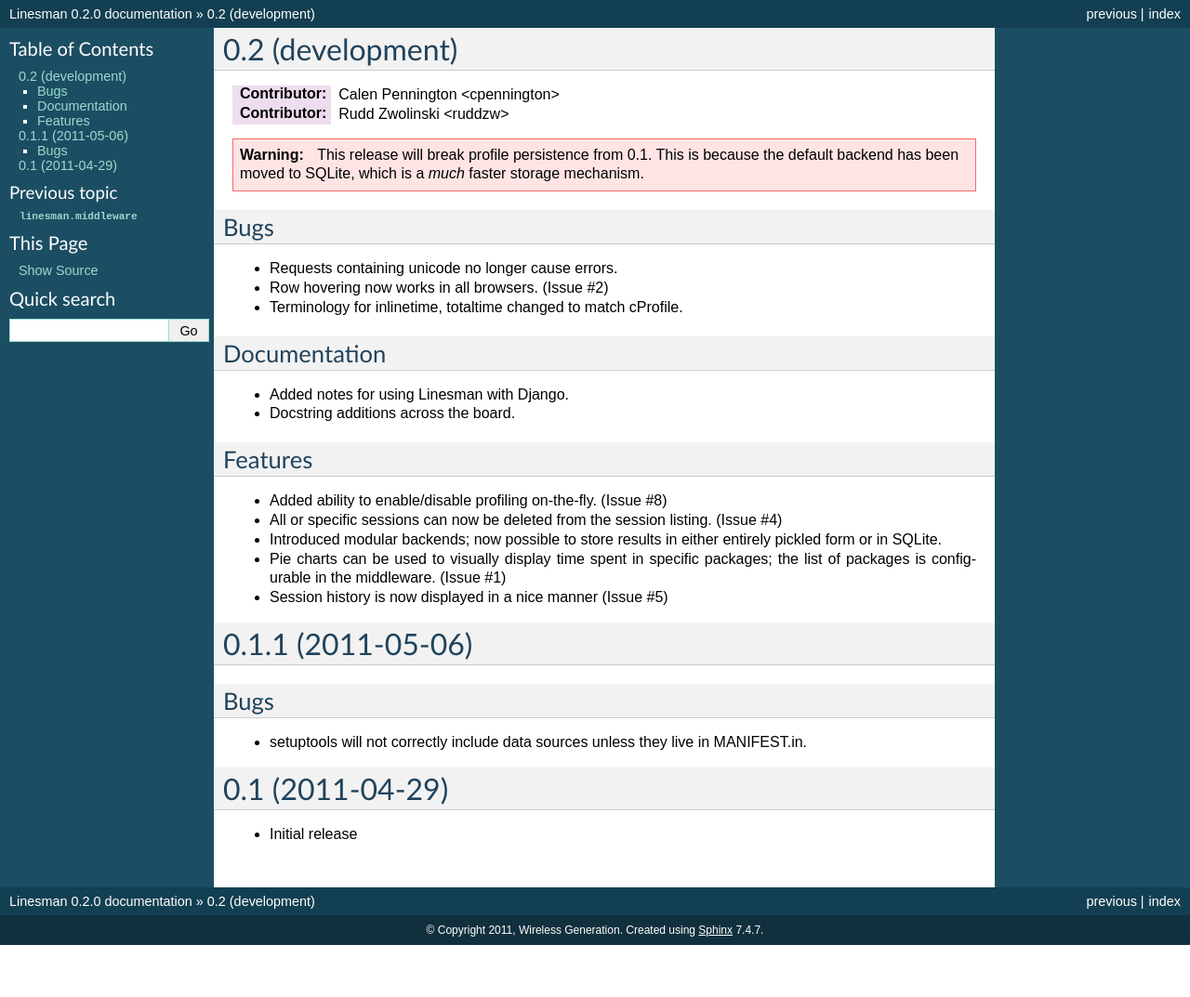
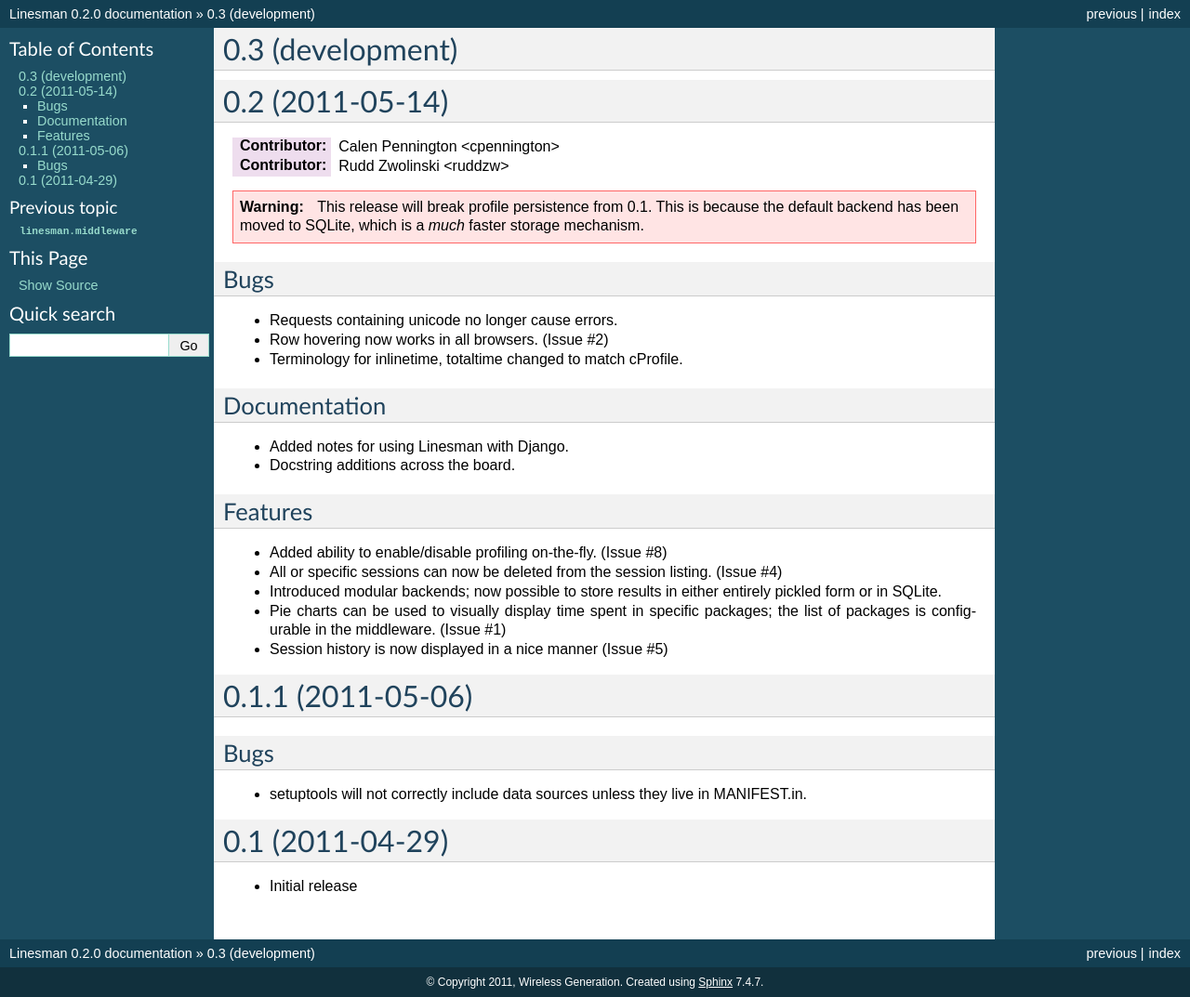
Before and after one commit to amcfague/linesman, a Sphinx documentation site: the page built from docs/changelog.rst, in a window 1280 px wide. Shown: the whole page at 93% size. Built offline with Sphinx 7.4.7, drawn with Linux system fonts in a browser that asks for light colours; before the commit the page ends 1017 px from its top, so only the background shows below that.

Commit message:
Setting release date for version 0.2 in the changelog.

```diff
--- a/docs/changelog.rst
+++ b/docs/changelog.rst
@@ -1,4 +1,7 @@
-0.2 (development)
+0.3 (development)
+-----------------
+
+0.2 (2011-05-14)
 -----------------
 
 :Contributor: Calen Pennington <cpennington>
```
